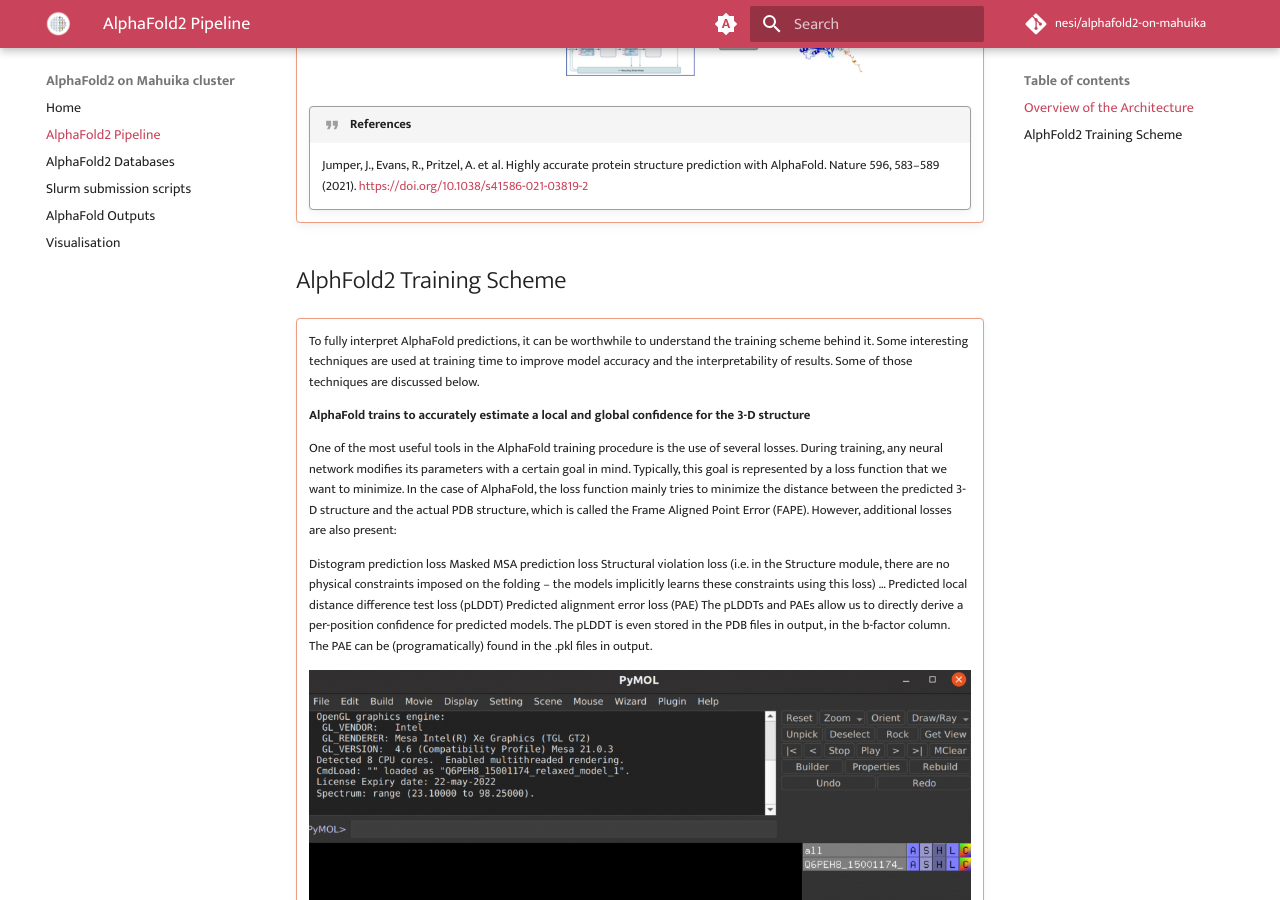
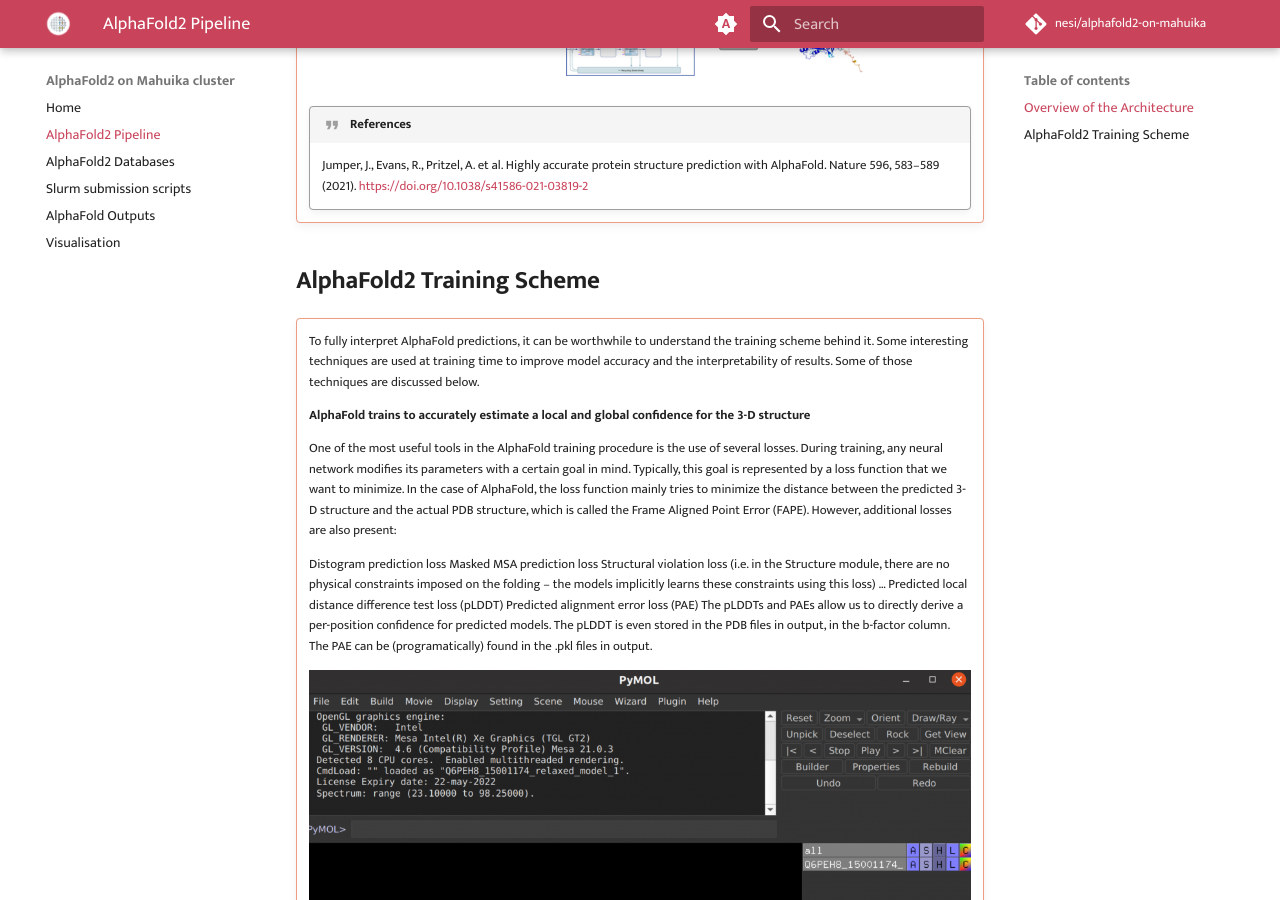
Before and after one commit to nesi/alphafold2-on-mahuika, an MkDocs documentation site: the page built from docs/1_alphafold_pipeline.md, in a window 1280 px wide and 900 px high, scrolled down 1779 px. Built offline with MkDocs 1.6.1 and Material for MkDocs 9.7.7, drawn with Linux system fonts in a browser that asks for light colours; comment, search, counter and statistics services are not loaded.

Commit message:
update syntax

```diff
--- a/docs/1_alphafold_pipeline.md
+++ b/docs/1_alphafold_pipeline.md
@@ -1,6 +1,6 @@
 # AlphaFold2 Pipeline
 
-## Overview of the Architecture
+## **Overview of the Architecture**
 
 Developed at DeepMind, the AlphaFold architecture is a delicate collaboration between different modules, trained using end-to-end learning. This means that all parameters in the network are trained at once, from input to output, without the need of independently finetuning individual modules.
 
@@ -41,7 +41,7 @@
 
         Jumper, J., Evans, R., Pritzel, A. et al. Highly accurate protein structure prediction with AlphaFold. Nature 596, 583–589 (2021). https://doi.org/10.1038/s41586-021-03819-2
 
-## AlphFold2 Training Scheme
+## **AlphaFold2 Training Scheme**
 
 !!! circle-info ""
 
```
